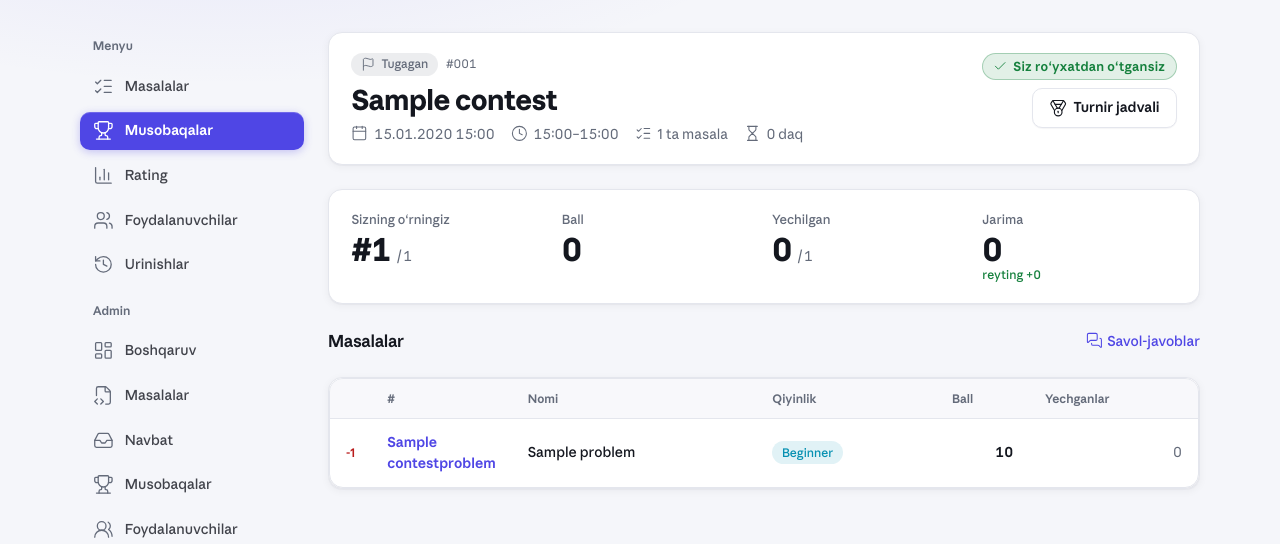
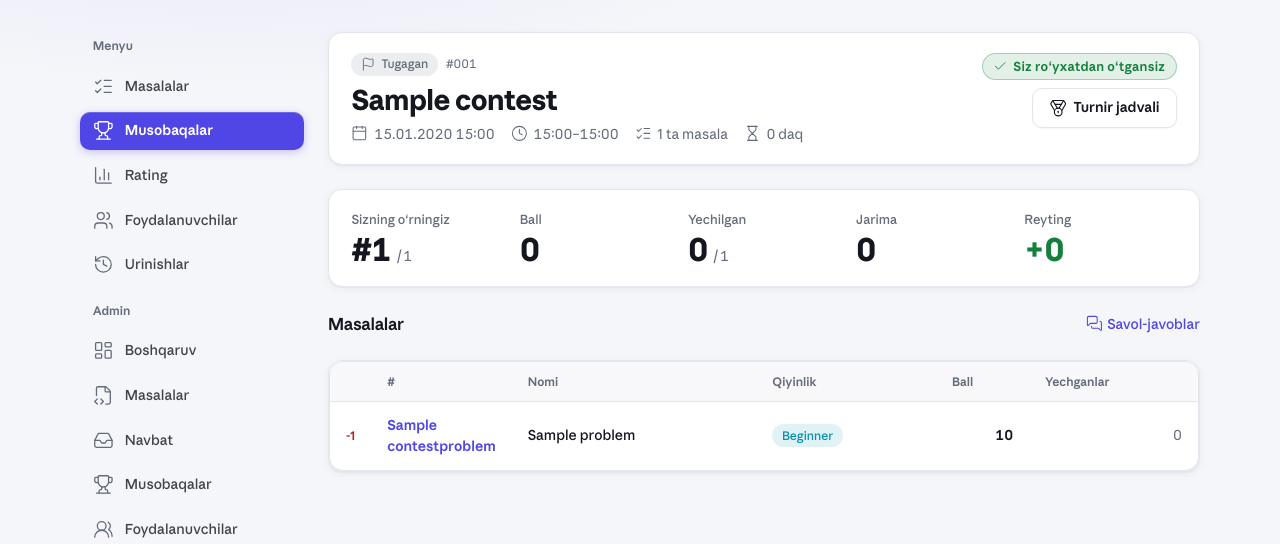
Before and after one commit to komronium/codearena-uz, a Django app: page /contests/1/ in a window 1280 px wide. Shown: the part 58-602 px from the top of the page. Run offline with Django 5.2, Linux system fonts and the light colour scheme; a user stored in the database is signed in; tables that the repository leaves empty hold one stand-in row (values such as "Sample post"); grey boxes marked "Sample" are stand-in pictures; some libraries are stand-ins or nearby versions.

Commit message:
ui: contest detail — rating delta as its own stat, not under penalty
Co-Authored-By: Claude Opus 5 <noreply@anthropic.com>

```diff
--- a/templates/contests/detail.html
+++ b/templates/contests/detail.html
@@ -46,7 +46,7 @@
 </div>
 
 {% if my_row %}
-<div class="ca-panel mb-6 grid grid-cols-2 gap-4 sm:grid-cols-4">
+<div class="ca-panel mb-6 grid grid-cols-2 gap-4 sm:grid-cols-3 {% if my_row.rating_delta is not None %}lg:grid-cols-5{% else %}lg:grid-cols-4{% endif %}">
   <div>
     <p class="ca-stat-label">Sizning o‘rningiz</p>
     <p class="ca-stat-value mt-1">#{{ my_row.rank }} <span class="text-sm font-normal text-mute">/ {{ n_participants }}</span></p>
@@ -62,8 +62,13 @@
   <div>
     <p class="ca-stat-label">Jarima</p>
     <p class="ca-stat-value mt-1">{{ my_row.penalty }}</p>
-    {% if my_row.rating_delta is not None %}<p class="mt-0.5 text-xs font-medium {% if my_row.rating_delta >= 0 %}text-ok{% else %}text-bad{% endif %}">reyting {{ my_row.rating_delta|stringformat:"+d" }}</p>{% endif %}
   </div>
+  {% if my_row.rating_delta is not None %}
+  <div>
+    <p class="ca-stat-label">Reyting</p>
+    <p class="ca-stat-value mt-1 {% if my_row.rating_delta >= 0 %}text-ok{% else %}text-bad{% endif %}">{{ my_row.rating_delta|stringformat:"+d" }}</p>
+  </div>
+  {% endif %}
 </div>
 {% endif %}
 
```
